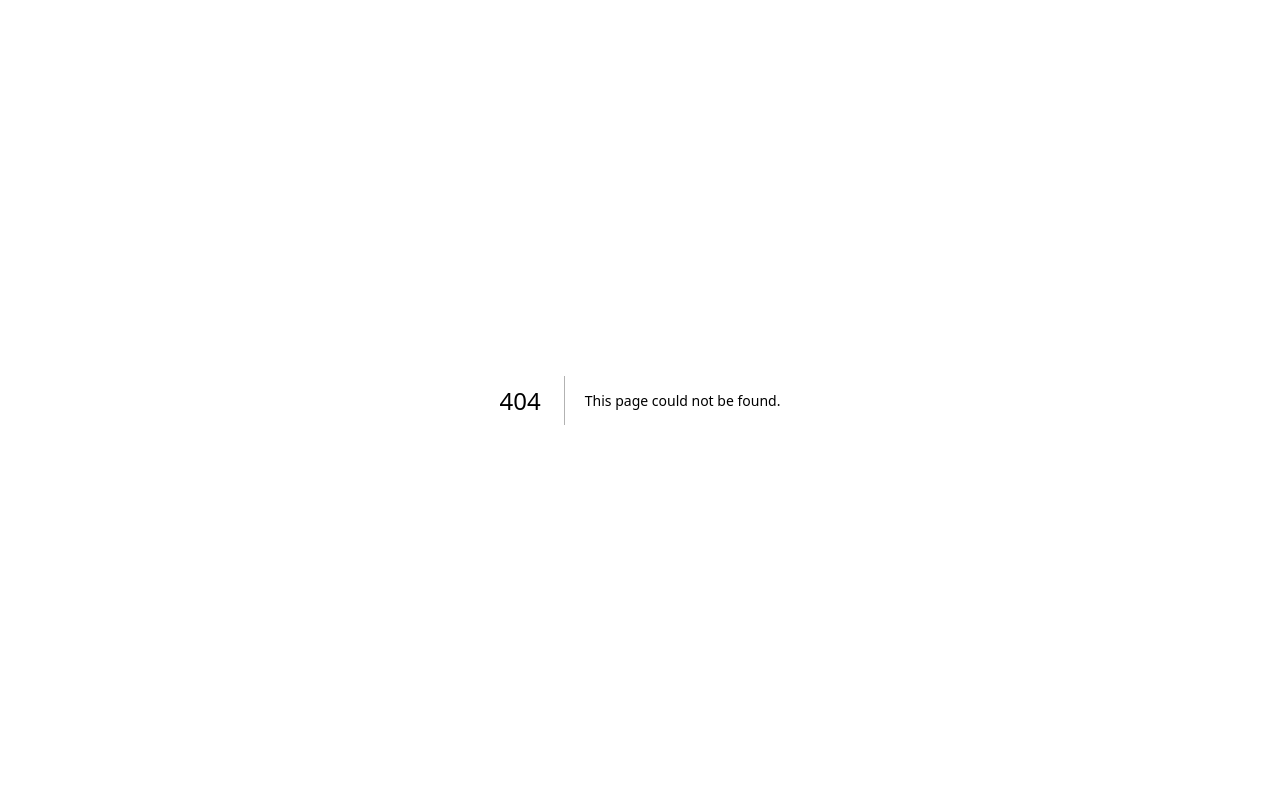
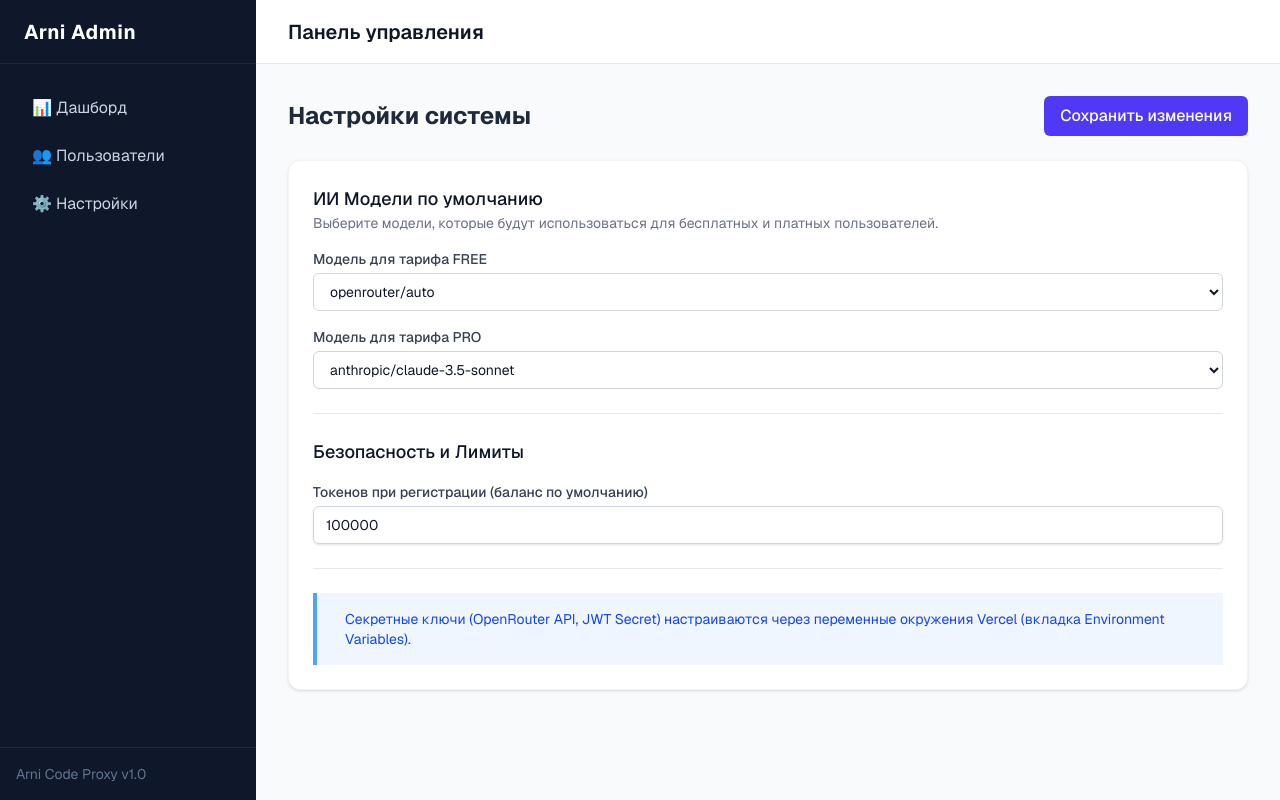
Before and after one commit to ssadkov/arni-backend, a Next.js app: page /admin/settings in a window 1280 px wide. Before the commit this address had no page. Built offline with nearby package versions, Linux system fonts and the light colour scheme.

Commit message:
feat: add settings page to admin UI

```diff
--- /dev/null
+++ b/src/app/admin/settings/page.tsx
@@ -0,0 +1,61 @@
+export const dynamic = 'force-dynamic';
+
+export default function SettingsPage() {
+  return (
+    <div className="space-y-6">
+      <div className="flex justify-between items-center">
+        <h2 className="text-2xl font-bold text-gray-800">Настройки системы</h2>
+        <button className="bg-indigo-600 hover:bg-indigo-700 text-white px-4 py-2 rounded-md font-medium transition">
+          Сохранить изменения
+        </button>
+      </div>
+
+      <div className="bg-white rounded-xl shadow-sm border border-gray-100 overflow-hidden p-6 space-y-6">
+        <div>
+          <h3 className="text-lg font-medium text-gray-900">ИИ Модели по умолчанию</h3>
+          <p className="text-sm text-gray-500 mb-4">Выберите модели, которые будут использоваться для бесплатных и платных пользователей.</p>
+
+          <div className="space-y-4">
+            <div>
+              <label className="block text-sm font-medium text-gray-700">Модель для тарифа FREE</label>
+              <select className="mt-1 block w-full pl-3 pr-10 py-2 text-base border-gray-300 focus:outline-none focus:ring-indigo-500 focus:border-indigo-500 sm:text-sm rounded-md border">
+                <option>openrouter/auto</option>
+                <option>anthropic/claude-3-haiku</option>
+                <option>meta-llama/llama-3-8b-instruct</option>
+              </select>
+            </div>
+            <div>
+              <label className="block text-sm font-medium text-gray-700">Модель для тарифа PRO</label>
+              <select className="mt-1 block w-full pl-3 pr-10 py-2 text-base border-gray-300 focus:outline-none focus:ring-indigo-500 focus:border-indigo-500 sm:text-sm rounded-md border">
+                <option>anthropic/claude-3.5-sonnet</option>
+                <option>openai/gpt-4o</option>
+              </select>
+            </div>
+          </div>
+        </div>
+
+        <div className="pt-6 border-t border-gray-200">
+          <h3 className="text-lg font-medium text-gray-900">Безопасность и Лимиты</h3>
+          <div className="mt-4 space-y-4">
+            <div>
+              <label className="block text-sm font-medium text-gray-700">Токенов при регистрации (баланс по умолчанию)</label>
+              <input type="number" defaultValue={100000} className="mt-1 block w-full border border-gray-300 rounded-md shadow-sm py-2 px-3 focus:outline-none focus:ring-indigo-500 focus:border-indigo-500 sm:text-sm" />
+            </div>
+          </div>
+        </div>
+
+        <div className="pt-6 border-t border-gray-200">
+          <div className="bg-blue-50 border-l-4 border-blue-400 p-4">
+            <div className="flex">
+              <div className="ml-3">
+                <p className="text-sm text-blue-700">
+                  Секретные ключи (OpenRouter API, JWT Secret) настраиваются через переменные окружения Vercel (вкладка Environment Variables).
+                </p>
+              </div>
+            </div>
+          </div>
+        </div>
+      </div>
+    </div>
+  );
+}
```
